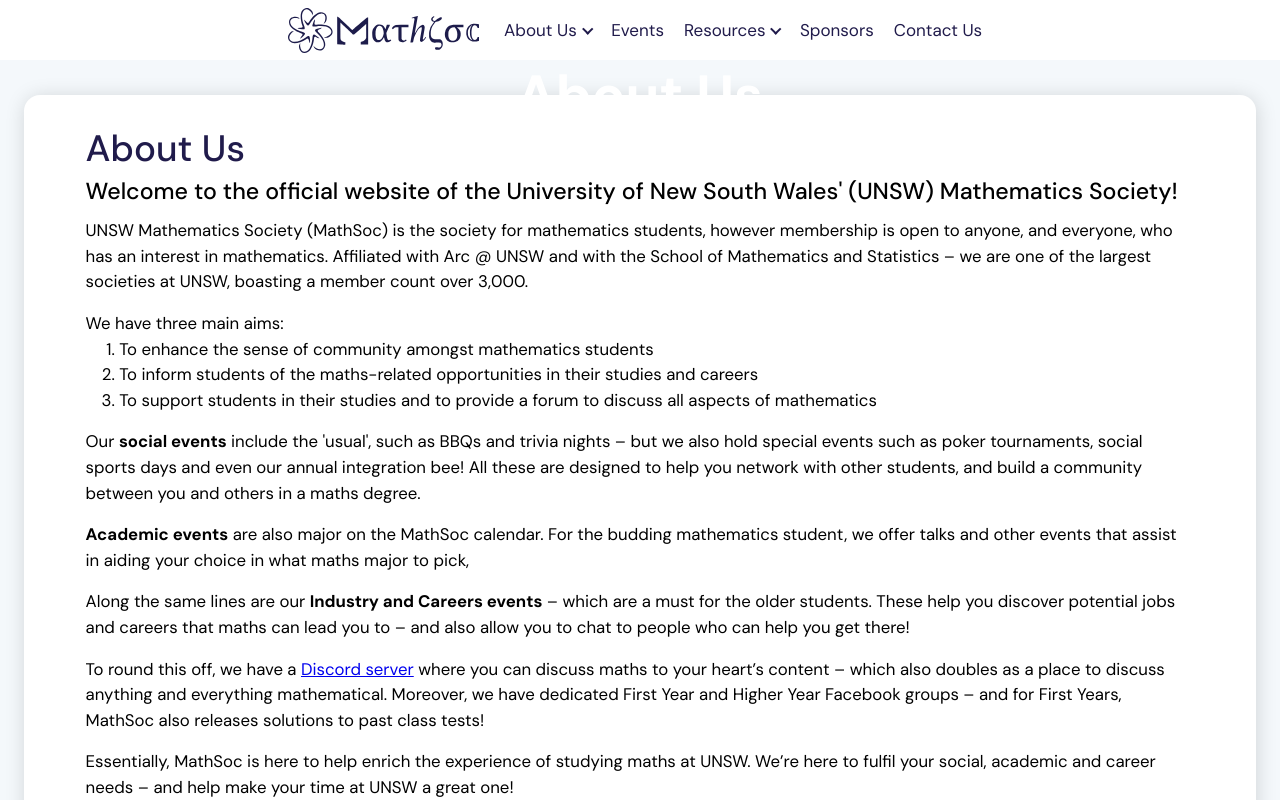
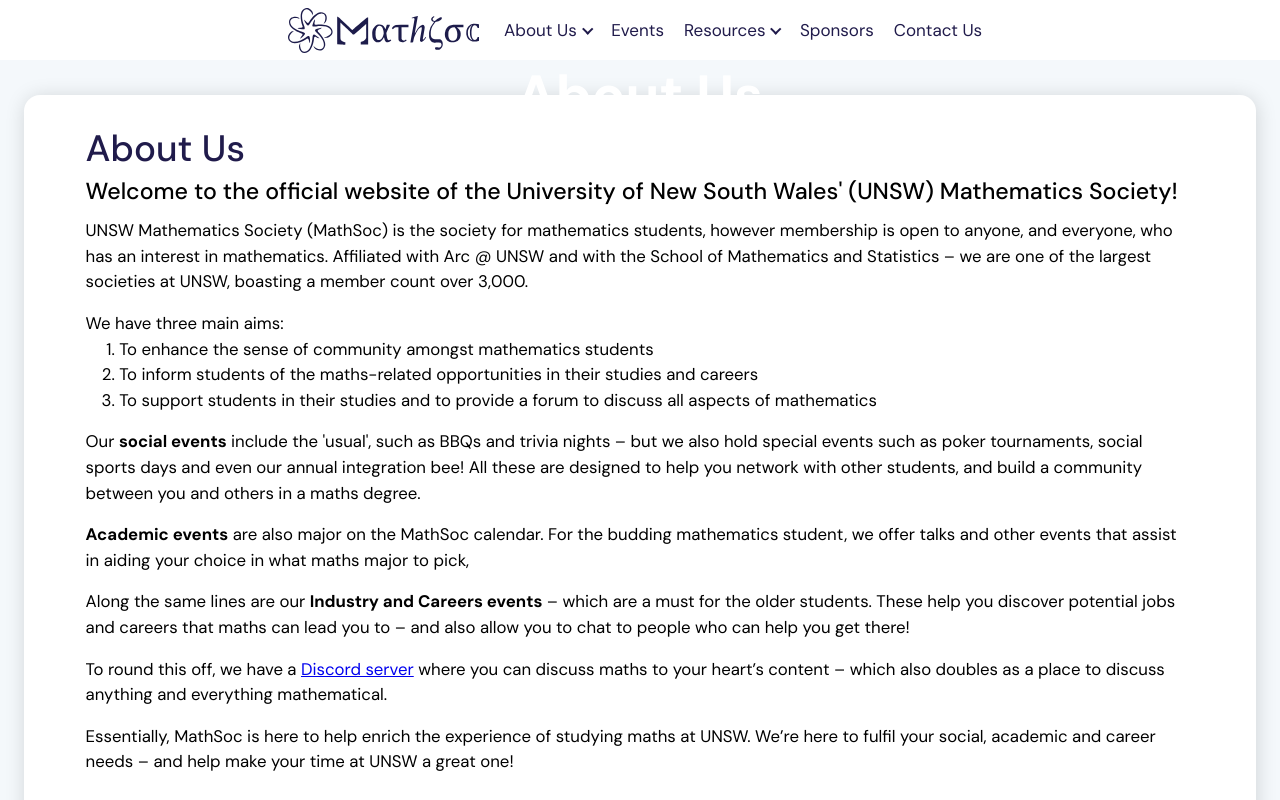
Before and after one commit to MathSocUNSW/mathsoc-website, a Next.js app in the folder frontend/: page /about in a window 1280 px wide. Shown: the top 800 px of the page. Built offline with nearby package versions, Linux system fonts and the light colour scheme.

Commit message:
updated sponsorships email, about page

```diff
--- a/frontend/src/pages/about/index.tsx
+++ b/frontend/src/pages/about/index.tsx
@@ -68,9 +68,7 @@ const About: React.FC = () => {
               Discord server
             </a>{" "}
             where you can discuss maths to your heart’s content – which also doubles as a place to
-            discuss anything and everything mathematical. Moreover, we have dedicated First Year and
-            Higher Year Facebook groups – and for First Years, MathSoc also releases solutions to
-            past class tests!
+            discuss anything and everything mathematical.
           </Typography>
           {/* TODO finish off links */}
           <Typography variant="body1">
--- a/frontend/src/pages/sponsors.tsx
+++ b/frontend/src/pages/sponsors.tsx
@@ -60,7 +60,7 @@ const Sponsors: React.FC = () => {
                 If you are interested about sponsoring opportunities or have any questions, please
                 contact our Sponsorship Directors at
                 <br />
-                <a href="mailto:sponsorship-mathsoc@unsw.edu.au">sponsorship-mathsoc@unsw.edu.au</a>
+                <a href="mailto:sponsorships@unswmathsoc.org">sponsorships@unswmathsoc.org</a>
               </Typography>
             </div>
           </WholePageBox>
```
